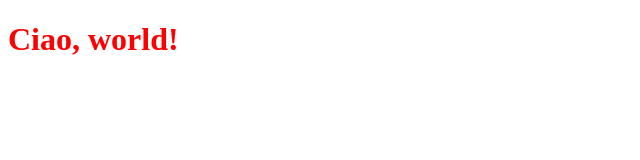
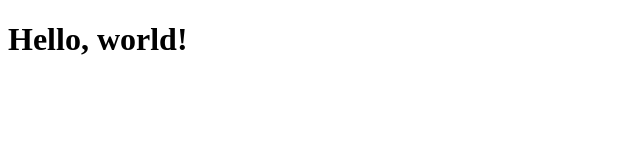
Before and after one commit to giuliagworld/webpack, a React app: page / in a window 1280 px wide. Shown: the whole page, without its empty margins (0-640 px from the left). Built offline with nearby package versions, Linux system fonts and the light colour scheme.

Commit message:
minor text amendment

```diff
--- a/src/index.js
+++ b/src/index.js
@@ -4,6 +4,6 @@ import ReactDOM from 'react-dom';
 import './scss/styles.scss';
 
 ReactDOM.render(
-  <h1>Ciao, world!</h1>,
-  document.getElementById('root')
+  <h1>Hello, world!</h1>,
+  document.getElementById('hello')
 );
--- a/src/scss/styles.scss
+++ b/src/scss/styles.scss
@@ -1,4 +1,4 @@
-#root {
+.hello {
   font-weight: 700;
   color: red;
 }
```
Also changed, not shown: dist/index.html.
